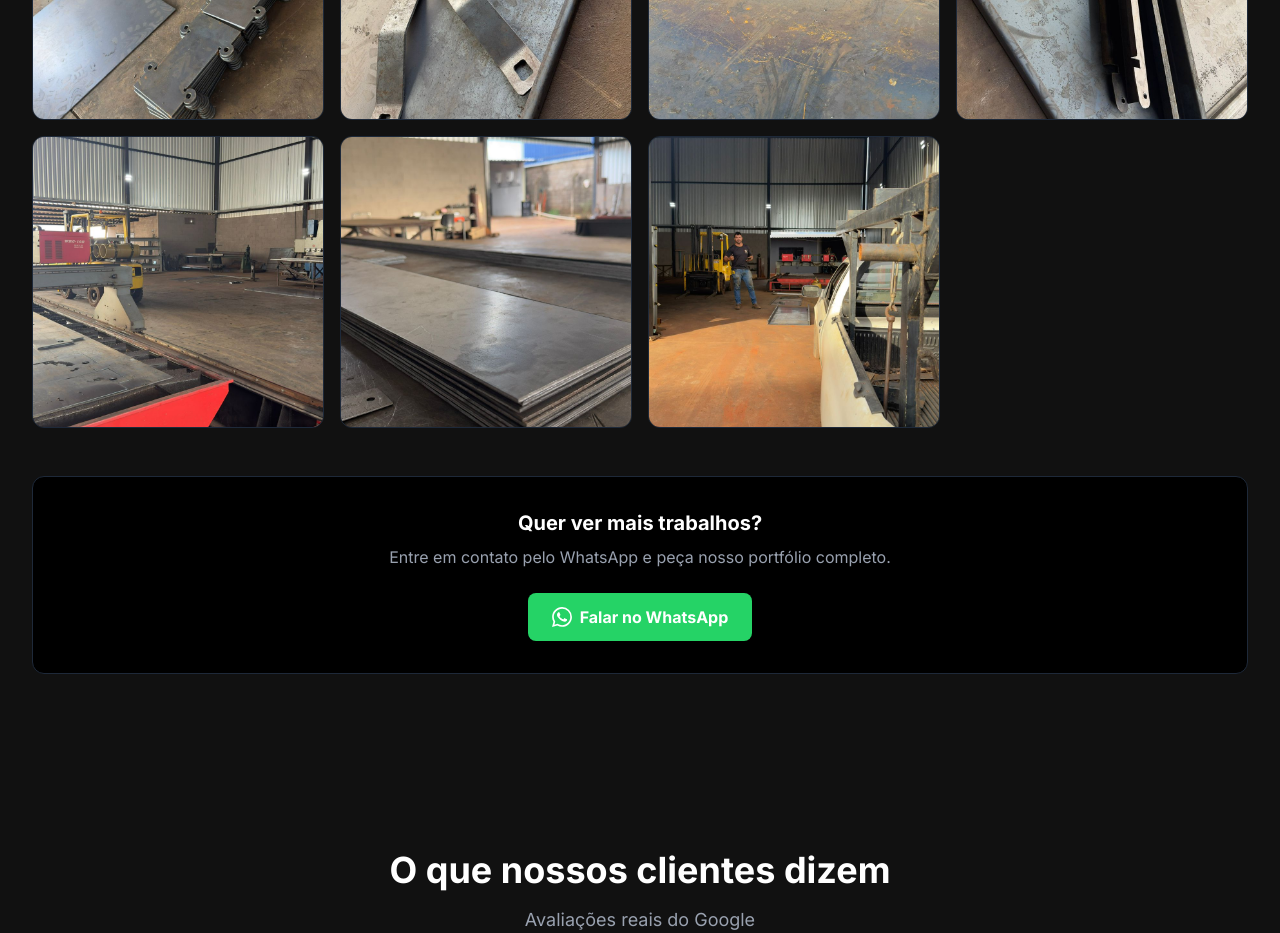
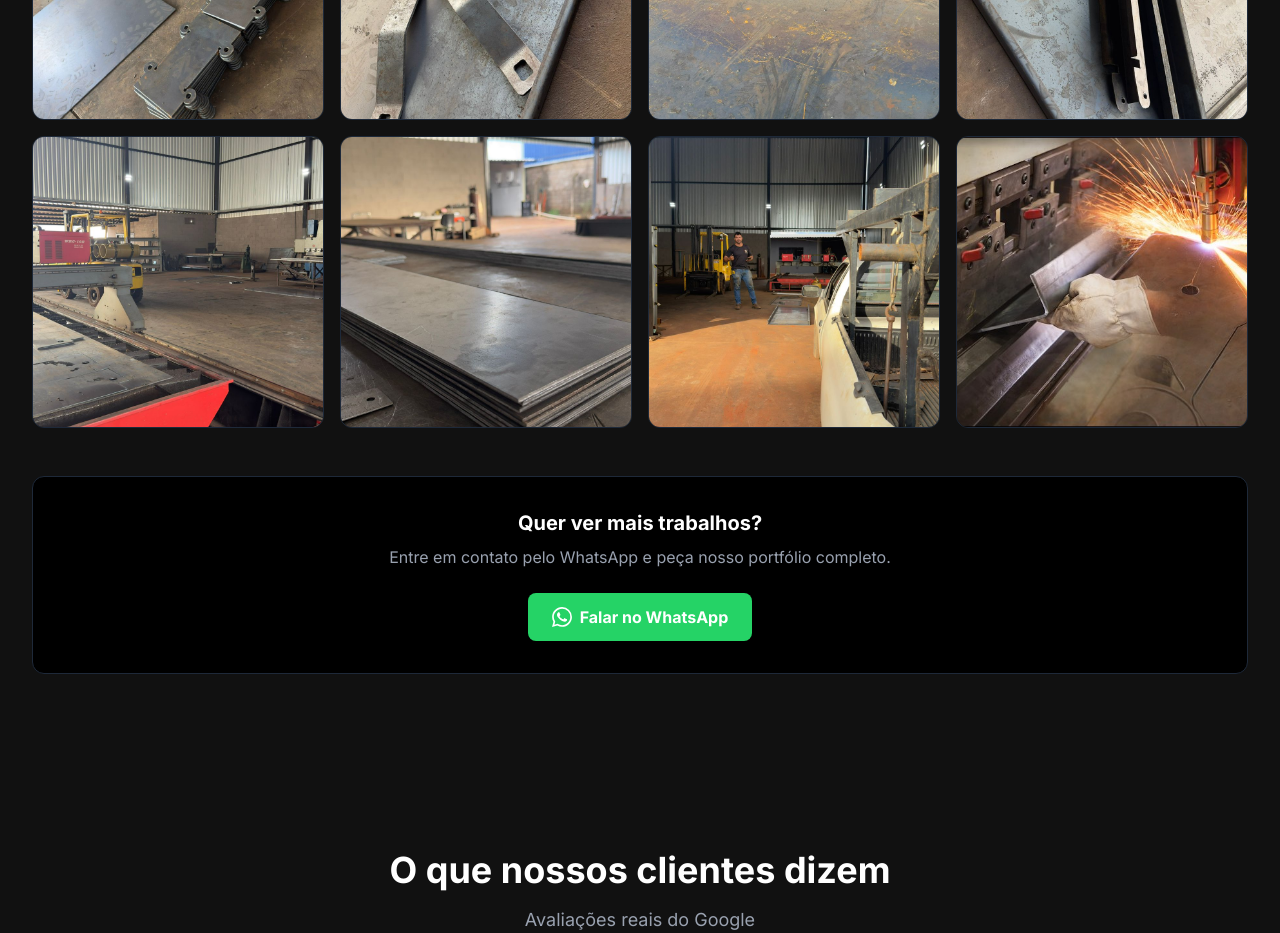
Before and after one commit to wninja26/site-metalfer, a Next.js app: page / in a window 1280 px wide. Shown: the part 3060-3993 px from the top of the page. Built offline with nearby package versions, Linux system fonts and the light colour scheme.

Commit message:
feat: adicionar foto corte a plasma no portfólio

```diff
--- a/src/components/Portfolio.tsx
+++ b/src/components/Portfolio.tsx
@@ -12,6 +12,7 @@ const photos = [
   { src: "/portfolio/maquina-cnc.jpg", alt: "Máquina de corte CNC de grande porte" },
   { src: "/portfolio/chapas-brutas.jpg", alt: "Chapas de aço brutas prontas para corte" },
   { src: "/portfolio/dono-galpao.jpg", alt: "Estrutura e equipe da Metalfer Corte & Dobra" },
+  { src: "/portfolio/corte-faiscas.jpg", alt: "Corte a plasma com faíscas — Metalfer" },
 ];
 
 export default function Portfolio() {
```
Also changed, not shown: public/portfolio/corte-faiscas.jpg (added).
